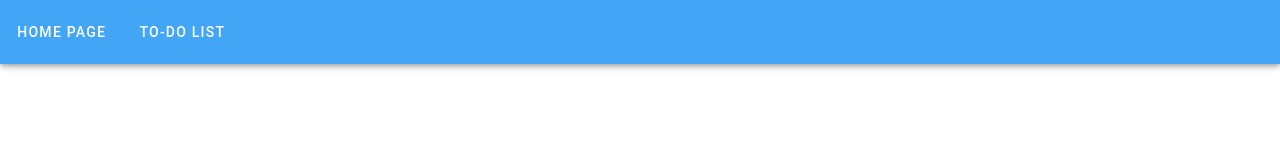
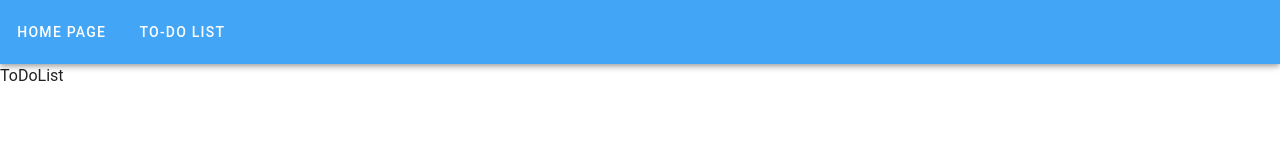
Before and after one commit to muhammederdinc/to-do-app, a Vue app: page /to-do-list in a window 1280 px wide. Shown: the top 160 px of the page. Built offline with nearby package versions, Linux system fonts and the light colour scheme.

Commit message:
feat: create ToDoList page

```diff
--- a/src/router/index.js
+++ b/src/router/index.js
@@ -1,5 +1,4 @@
 import { createRouter, createWebHistory } from 'vue-router'
-import HomeView from '../views/HomeView.vue'
 
 const router = createRouter({
   history: createWebHistory(import.meta.env.BASE_URL),
@@ -7,7 +6,12 @@ const router = createRouter({
     {
       path: '/',
       name: 'home',
-      component: HomeView
+      component: import('../views/HomeView.vue')
+    },
+    {
+      path: '/to-do-list',
+      name: 'todo',
+      component: import('../views/ToDoList.vue')
     },
   ]
 })
--- /dev/null
+++ b/src/views/ToDoList.vue
@@ -0,0 +1,9 @@
+<script setup>
+const title = 'ToDoList'
+</script>
+
+<template>
+  <div>
+    {{ title }}
+  </div>
+</template>
```
